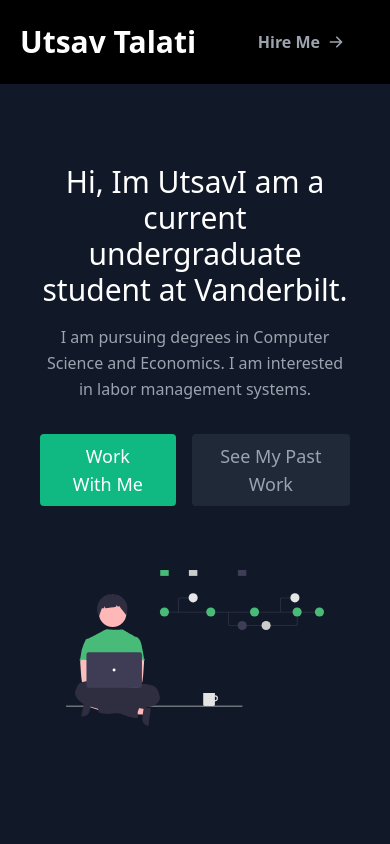
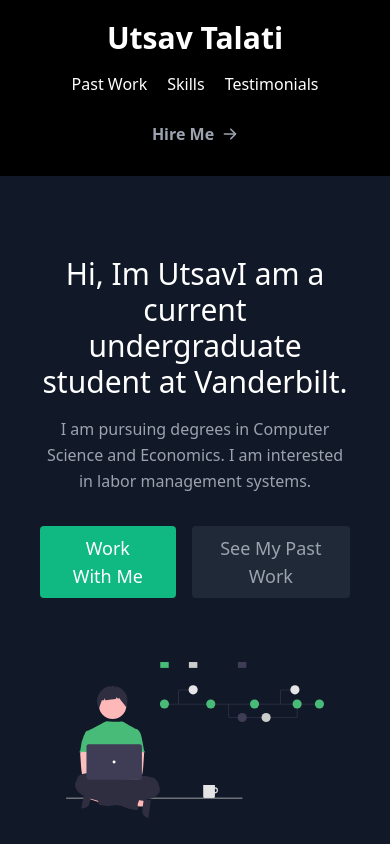
Before and after one commit to utsavlambda/my-portfolio, a React (Create React App) app: page / in a window 390 px wide. Shown: the top 844 px of the page. Built offline with nearby package versions, Linux system fonts and the light colour scheme.

Commit message:
Update Navbar.js

```diff
--- a/src/components/Navbar.js
+++ b/src/components/Navbar.js
@@ -4,13 +4,13 @@
 export default function Navbar() {
   return (
     <header className="bg-gradient-to-r from-black via-gold to-black md:sticky top-0 z-10">
-      <div className="container mx-auto flex justify-between items-center p-5">
+      <div className="container mx-auto flex flex-col md:flex-row justify-between items-center p-5">
         <div>
           <a href="#about" className="text-3xl font-bold text-white hover:text-gold">
             Utsav Talati
           </a>
         </div>
-        <nav className="hidden md:flex space-x-5">
+        <nav className="flex space-x-5 mt-4 md:mt-0">
           <a href="#projects" className="text-white hover:text-gold">
             Past Work
           </a>
@@ -23,7 +23,7 @@
         </nav>
         <a
           href="#contact"
-          className="inline-flex items-center bg-gold border-2 border-black py-2 px-6 focus:outline-none hover:bg-black hover:text-white rounded-full text-base font-semibold transition-colors duration-300"
+          className="inline-flex items-center bg-gold border-2 border-black py-2 px-6 focus:outline-none hover:bg-black hover:text-white rounded-full text-base font-semibold transition-colors duration-300 mt-4 md:mt-0"
         >
           Hire Me
           <ArrowRightIcon className="w-4 h-4 ml-2" />
```
